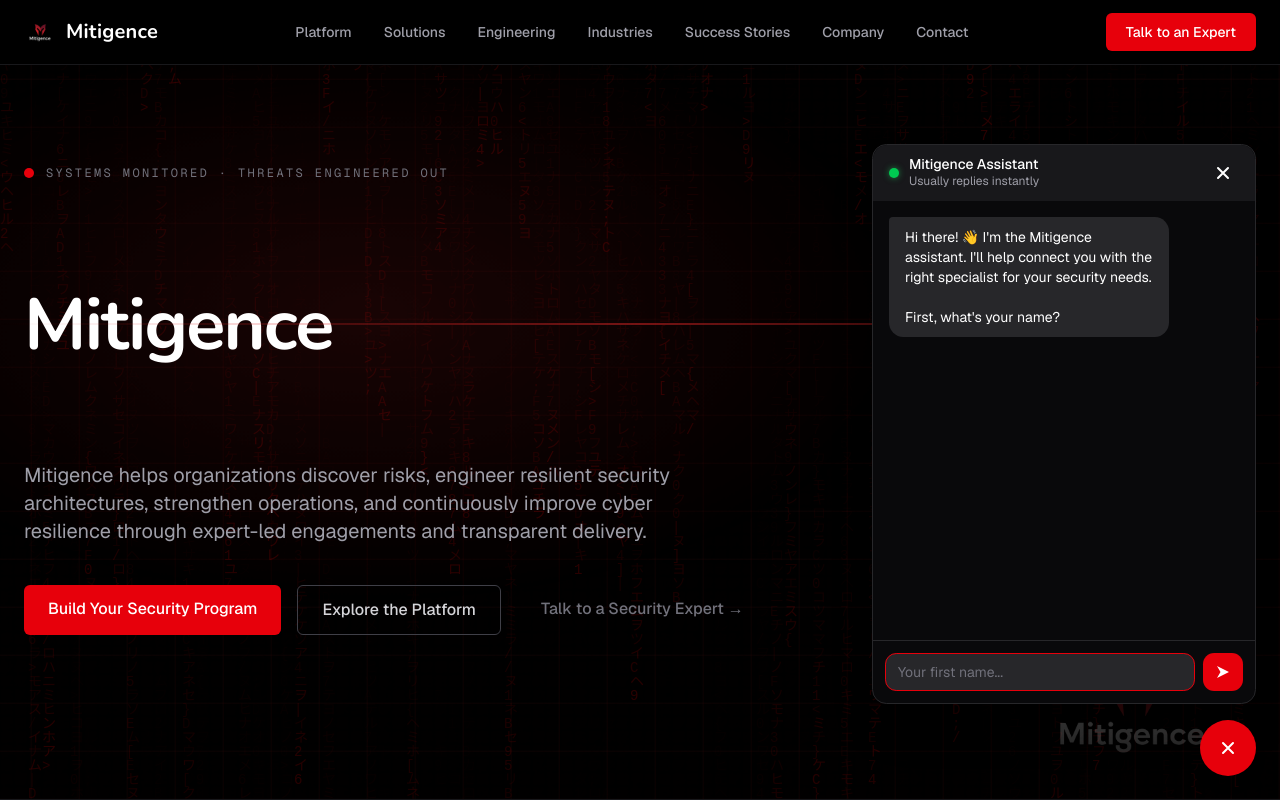
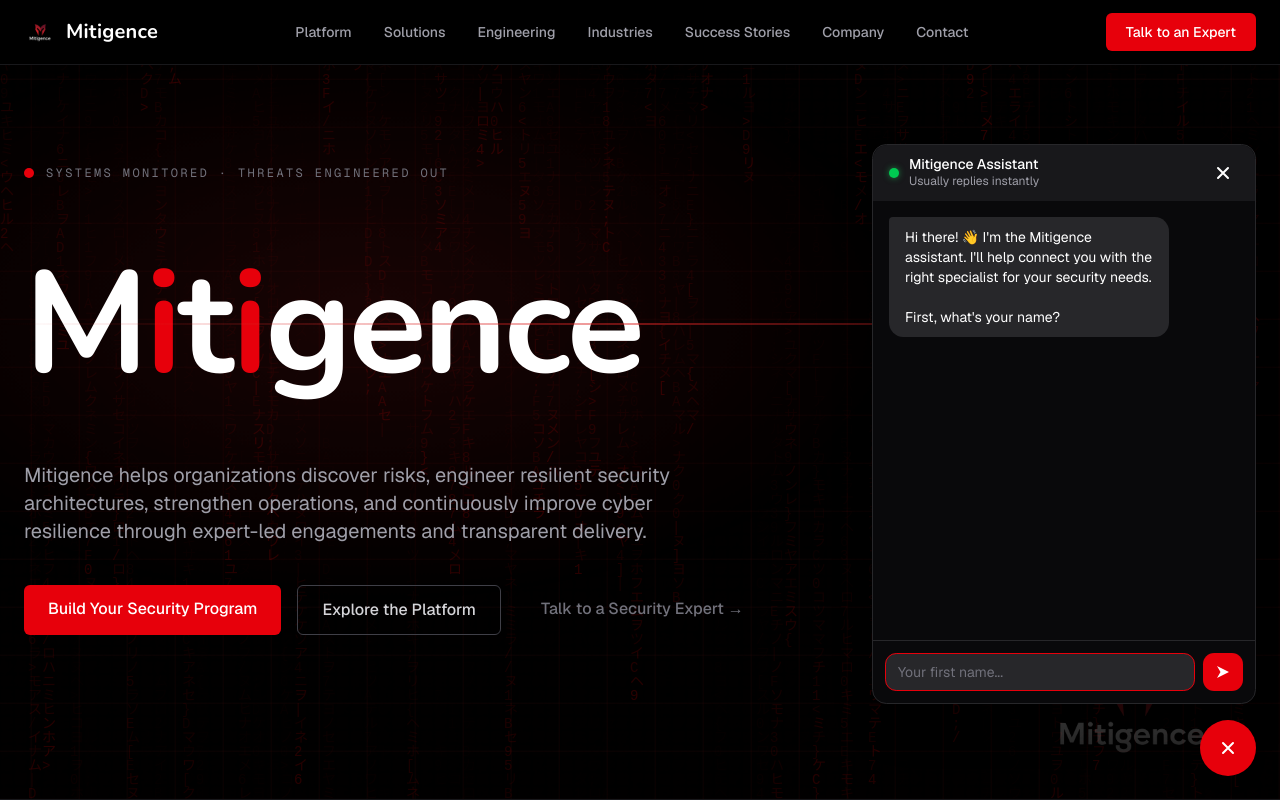
Before and after one commit to Mitigence/mitigence-platform, a Next.js app: page / in a window 1280 px wide. Both pictures are taken after a click on the button "Open chat". Shown: the top 800 px of the page. Built offline with nearby package versions, Linux system fonts and the light colour scheme.

Commit message:
feat: hero slide 2 — scale Mitigence to text-[9rem] on desktop, red i dots
Co-Authored-By: Claude Sonnet 4.6 <noreply@anthropic.com>

```diff
--- a/src/components/home/Hero.tsx
+++ b/src/components/home/Hero.tsx
@@ -69,10 +69,10 @@ function HeroHeadline() {
             animate={{ opacity: 1 }}
             exit={{ opacity: 0 }}
             transition={DISSOLVE_TRANSITION}
-            className="text-5xl md:text-7xl font-bold text-white tracking-tight"
+            className="text-6xl md:text-[9rem] font-bold text-white tracking-tight leading-none"
             style={{ fontFamily: 'var(--font-nunito), var(--font-geist-sans), sans-serif' }}
           >
-            Mitigence
+            M<span className="text-red-600">i</span>t<span className="text-red-600">i</span>gence
           </motion.h1>
         )}
       </AnimatePresence>
```
